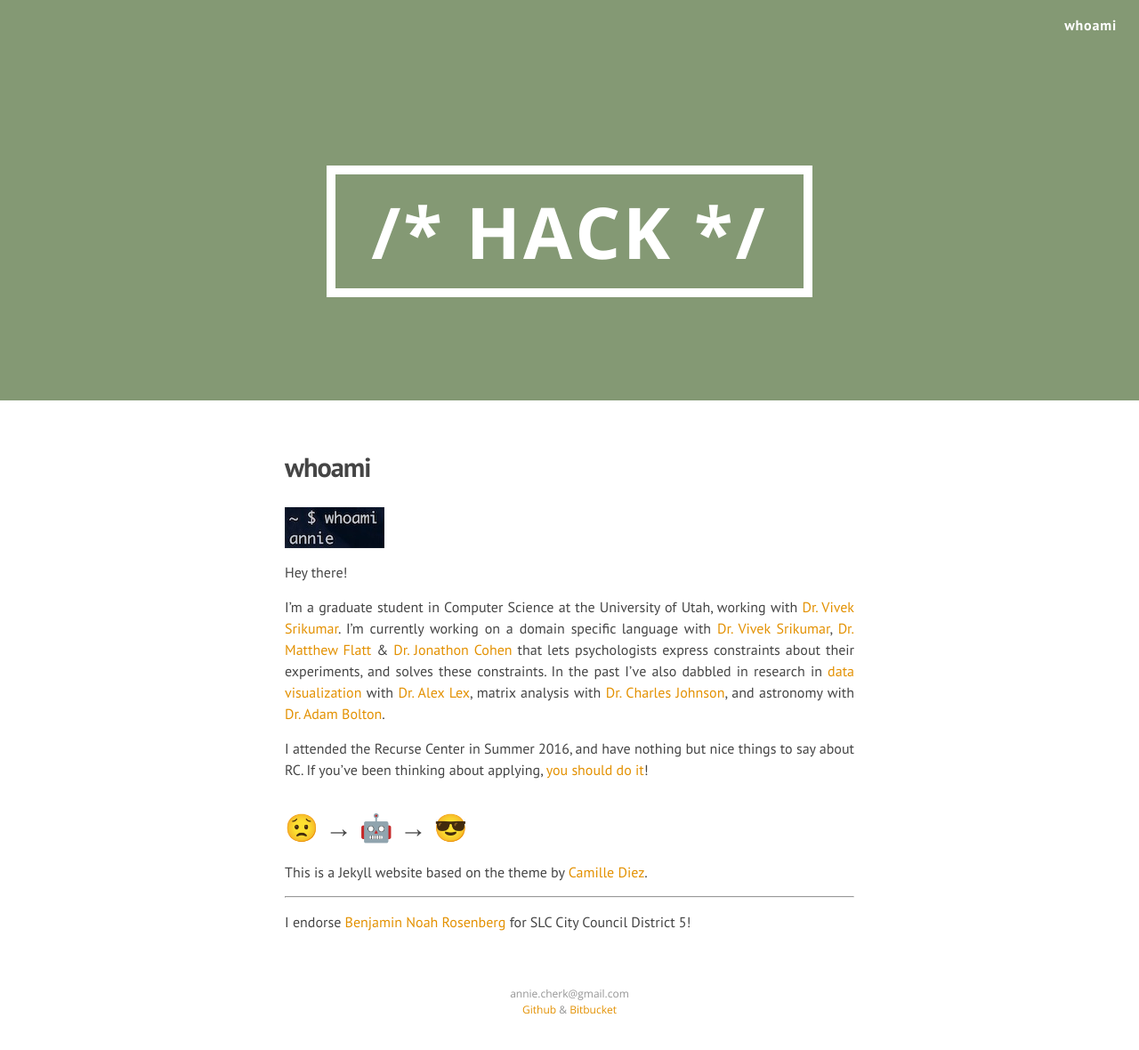
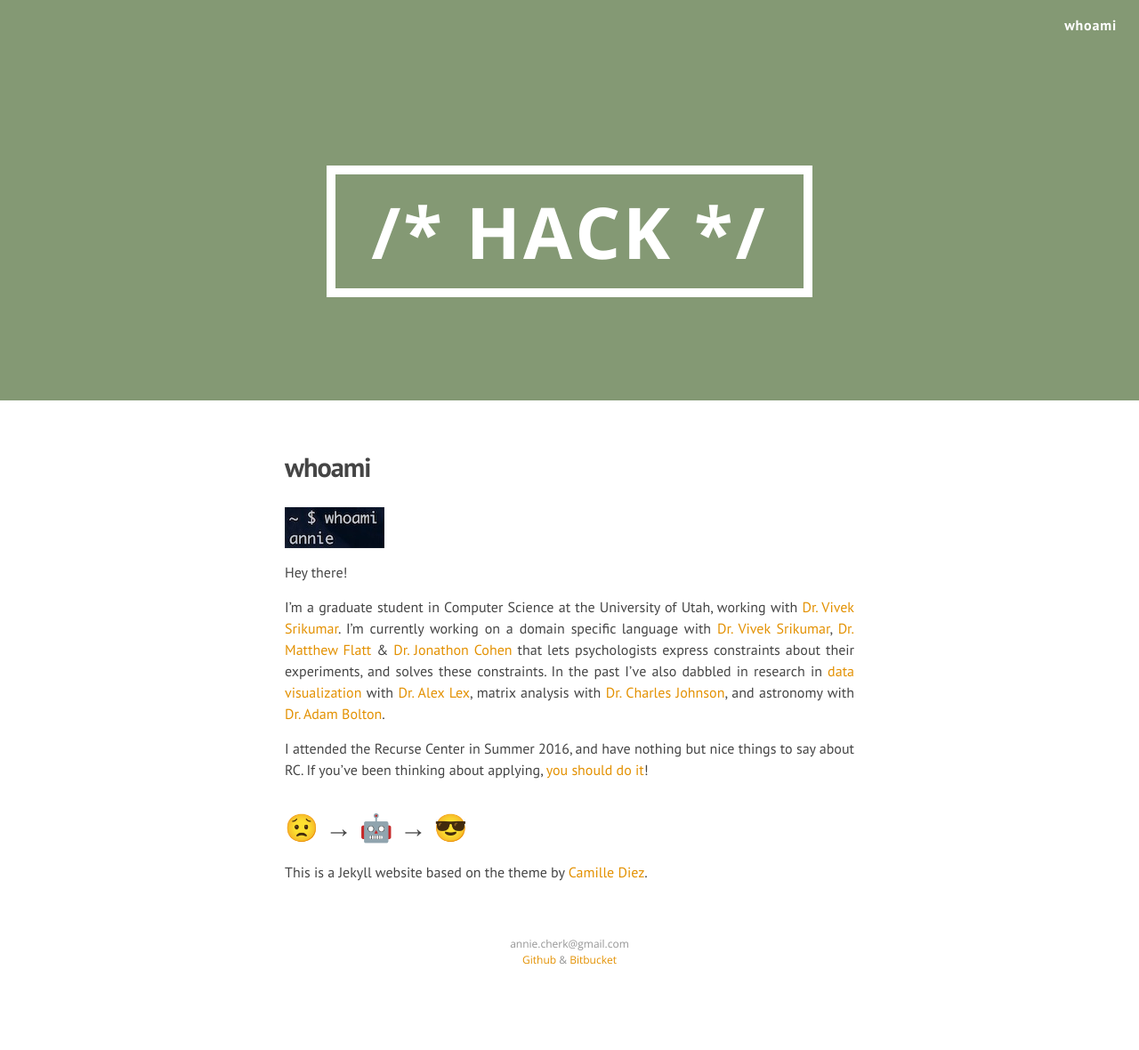
Before and after one commit to anniecherk/anniecherk.github.io, a Jekyll site: the page built from about.md, in a window 1280 px wide. Shown: the whole page at 89% size. Built offline with Jekyll 4.4.1, drawn with Linux system fonts in a browser that asks for light colours; nearby versions of some CDN libraries; after the commit the page ends 1124 px from its top, so only the background shows below that.

Commit message:
removed endoresement

```diff
--- a/about.md
+++ b/about.md
@@ -19,9 +19,3 @@ I attended the Recurse Center in Summer 2016, and have nothing but nice things t
 <p></p>
 
 This is a Jekyll website based on the theme by [Camille Diez](https://github.com/diezcami).
-
--------
-
-<p></p>
-
-I endorse [Benjamin Noah Rosenberg](http://www.voterosenberg.org/) for SLC City Council District 5!
```
